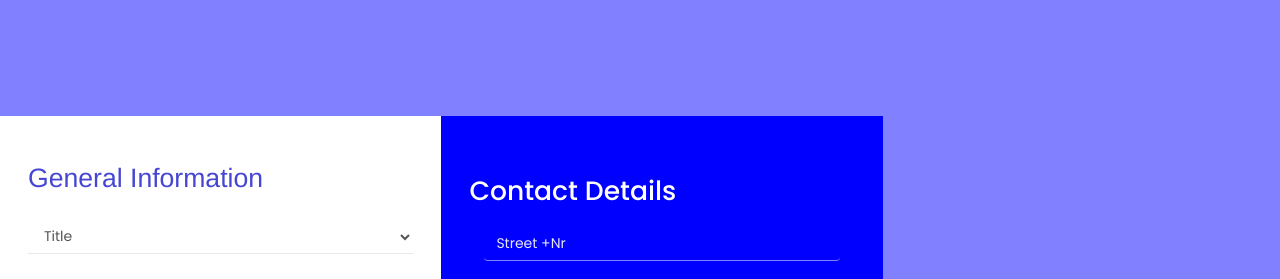
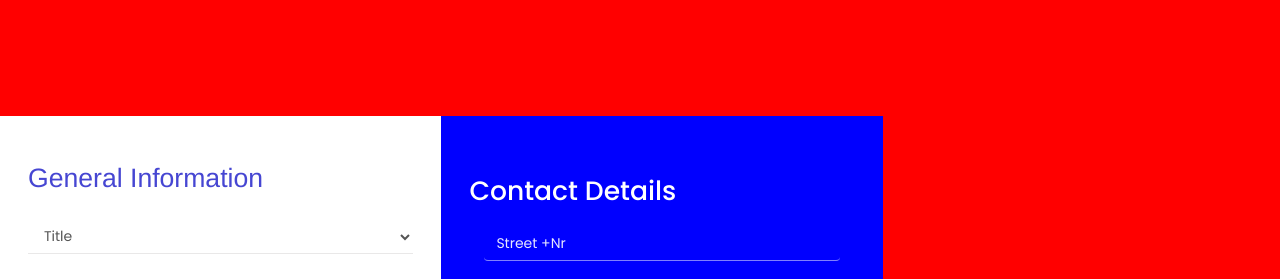
Before and after one commit to Hashirattiyedath/test-web, a plain HTML site: page index.html in a window 1280 px wide. Shown: the top 279 px of the page. Drawn offline with nearby package versions, Linux system fonts and the light colour scheme.

Commit message:
styles are updated

```diff
--- a/css/style.css
+++ b/css/style.css
@@ -14,7 +14,7 @@ body {
 	font-family: var(--poppins);
 	width: 100%;
 	min-height: 100vh;
-	background: #8181ff !important;
+	background: red !important;
 	display: flex;
 	justify-content: center;
 	align-items: center;
```
